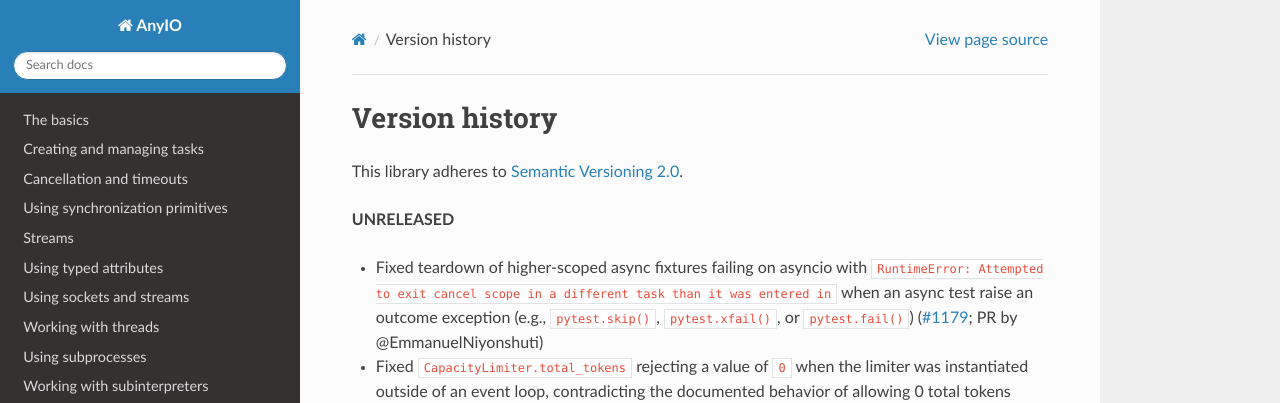
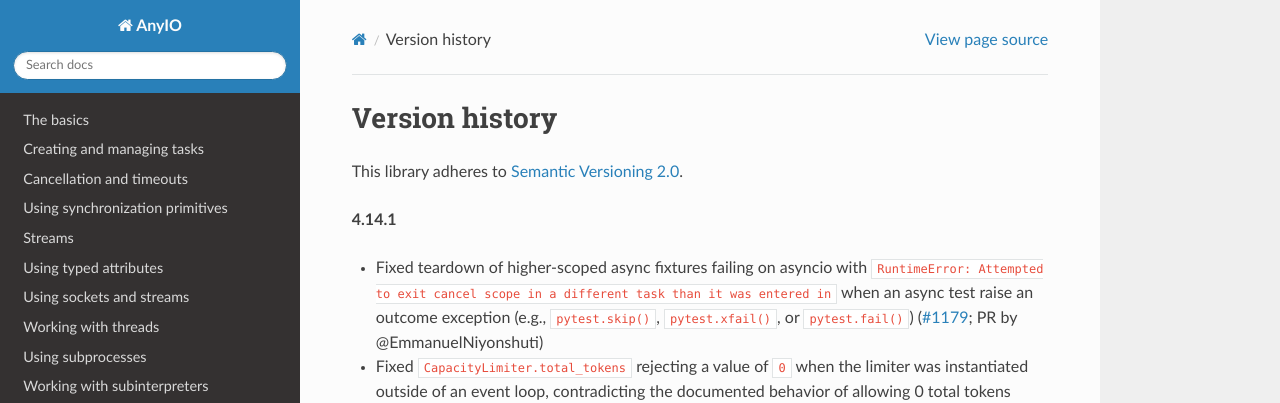
Before and after one commit to agronholm/anyio, a Sphinx documentation site: the page built from docs/versionhistory.rst, in a window 1280 px wide and 900 px high. Shown: the top 403 px of the window. Built offline with Sphinx 7.4.7 and the Read the Docs theme 3.1.0, drawn with Linux system fonts in a browser that asks for light colours; the version number could not be read and is left out.

Commit message:
Bumped up the version

```diff
--- a/docs/versionhistory.rst
+++ b/docs/versionhistory.rst
@@ -3,7 +3,7 @@ Version history
 
 This library adheres to `Semantic Versioning 2.0 <http://semver.org/>`_.
 
-**UNRELEASED**
+**4.14.1**
 
 - Fixed teardown of higher-scoped async fixtures failing on asyncio with
   ``RuntimeError: Attempted to exit cancel scope in a different task than it was entered in``
```
